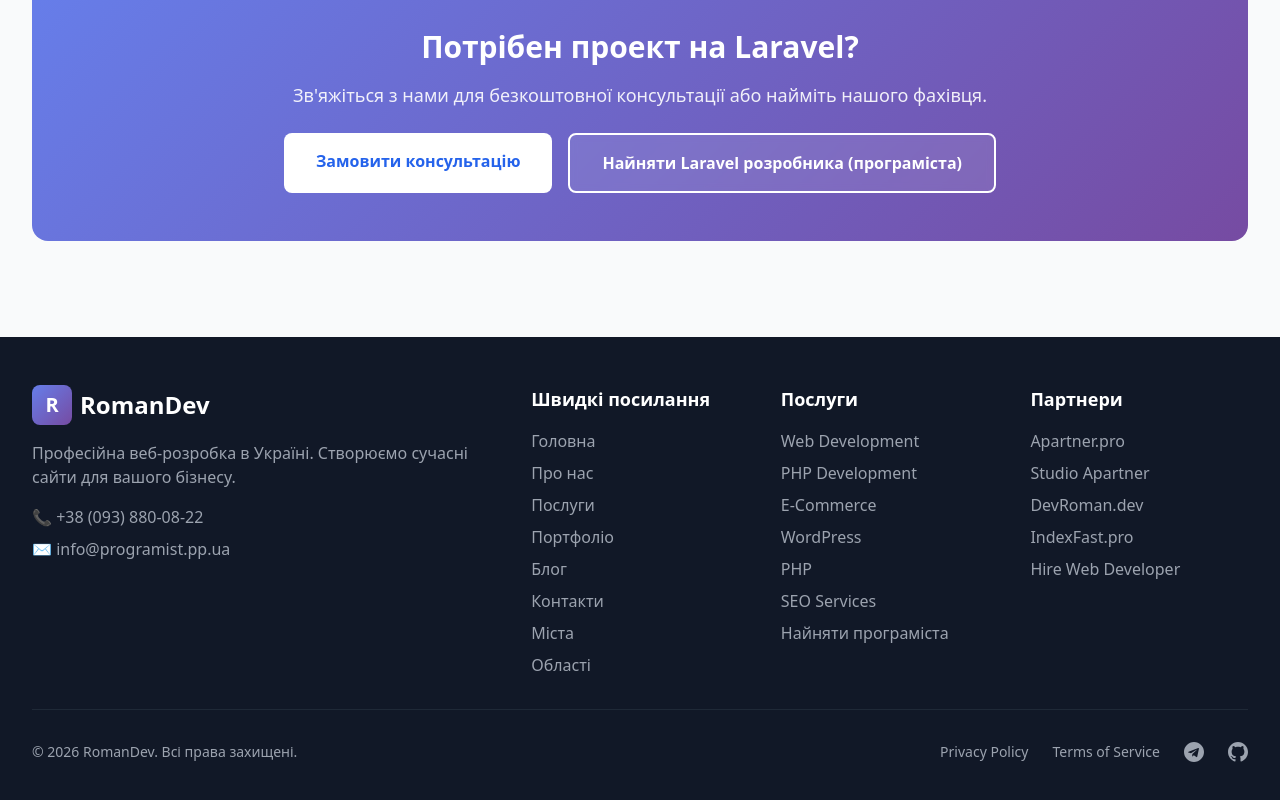
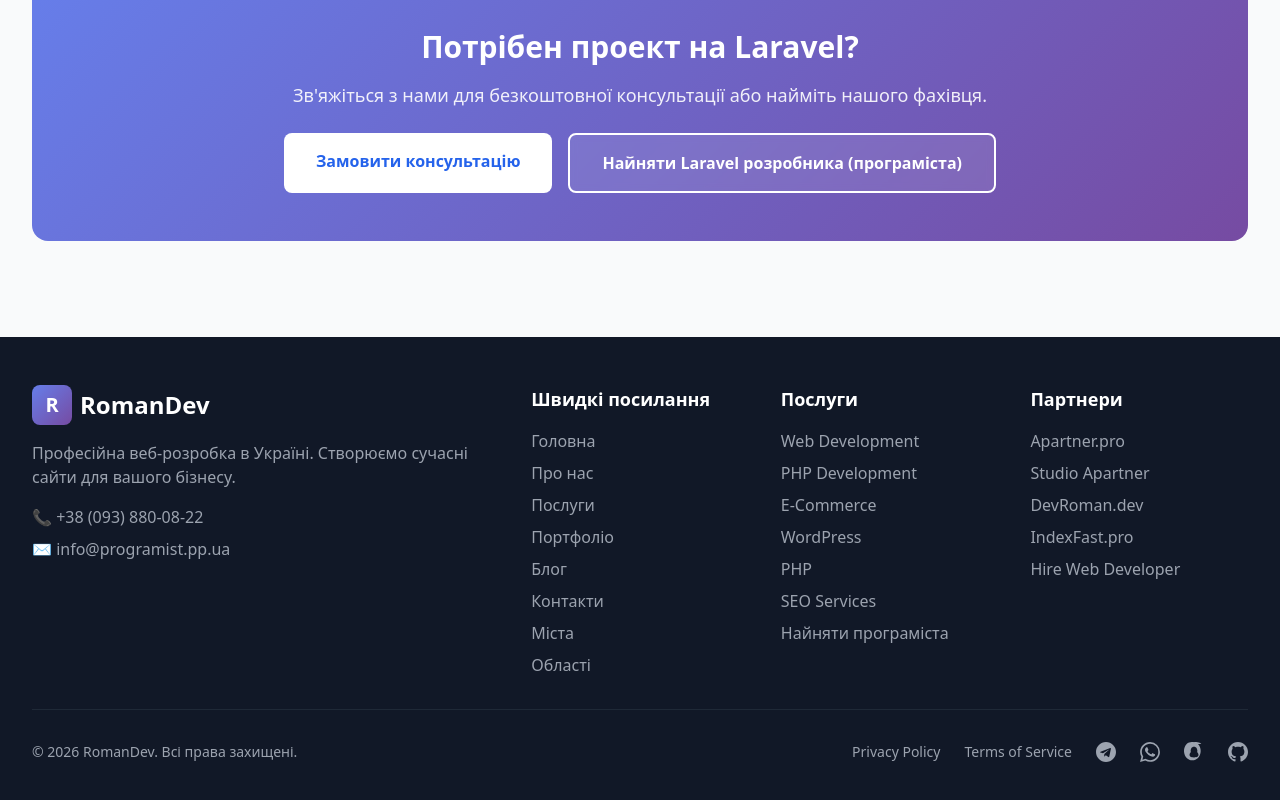
Before and after one commit to romanmatviy/programist.pp.ua, a Next.js app: page /ua/tech/laravel in a window 1280 px wide. Shown: the part 3991-4791 px from the top of the page. Built offline with nearby package versions, Linux system fonts and the light colour scheme.

Commit message:
feat: create Footer component with navigation links, partner list, and contact information

```diff
--- a/components/Footer.tsx
+++ b/components/Footer.tsx
@@ -181,6 +181,28 @@ export default function Footer({ lang, translations }: FooterProps) {
                 </svg>
               </a>
               <a
+                href="https://wa.me/380938800822"
+                target="_blank"
+                rel="noopener noreferrer"
+                className="text-gray-400 hover:text-white transition-colors"
+                aria-label="WhatsApp"
+              >
+                <svg className="w-5 h-5" fill="currentColor" viewBox="0 0 24 24">
+                  <path d="M17.472 14.382c-.297-.149-1.758-.867-2.03-.967-.273-.099-.471-.148-.67.15-.197.297-.767.966-.94 1.164-.173.199-.347.223-.644.075-.297-.15-1.255-.463-2.39-1.475-.883-.788-1.48-1.761-1.653-2.059-.173-.297-.018-.458.13-.606.134-.133.298-.347.446-.52.149-.174.198-.298.298-.497.099-.198.05-.371-.025-.52-.075-.149-.669-1.612-.916-2.207-.242-.579-.487-.5-.669-.51-.173-.008-.371-.01-.57-.01-.198 0-.52.074-.792.372-.272.297-1.04 1.016-1.04 2.479 0 1.462 1.065 2.875 1.213 3.074.149.198 2.096 3.2 5.077 4.487.709.306 1.262.489 1.694.625.712.227 1.36.195 1.871.118.571-.085 1.758-.719 2.006-1.413.248-.694.248-1.289.173-1.413-.074-.124-.272-.198-.57-.347m-5.421 7.403h-.004a9.87 9.87 0 01-5.031-1.378l-.361-.214-3.741.982.998-3.648-.235-.374a9.86 9.86 0 01-1.51-5.26c.001-5.45 4.436-9.884 9.888-9.884 2.64 0 5.122 1.03 6.988 2.898a9.825 9.825 0 012.893 6.994c-.003 5.45-4.437 9.884-9.885 9.884m8.413-18.297A11.815 11.815 0 0012.05 0C5.495 0 .16 5.335.157 11.892c0 2.096.547 4.142 1.588 5.945L.057 24l6.305-1.654a11.882 11.882 0 005.683 1.448h.005c6.554 0 11.89-5.335 11.893-11.893a11.821 11.821 0 00-3.48-8.413z"/>
+                </svg>
+              </a>
+              <a
+                href="viber://chat?number=+380938800822"
+                target="_blank"
+                rel="noopener noreferrer"
+                className="text-gray-400 hover:text-white transition-colors"
+                aria-label="Viber"
+              >
+                <svg className="w-5 h-5" fill="currentColor" viewBox="0 0 24 24">
+                  <path d="M20.812 2.343C18.398.093 14.47-.333 12.005.177 9.54-.333 5.612.093 3.198 2.343.72 4.654-.254 8.483.07 11.894c.294 3.1 1.472 5.6 3.502 7.467 1.653 1.52 3.8 2.49 6.154 2.62l.001.019.278-.001.278.001.001-.019c2.354-.13 4.501-1.1 6.154-2.62 2.03-1.867 3.208-4.367 3.502-7.467.324-3.411-.65-7.24-3.128-9.551zM17.1 16.609c-.412.89-1.572 1.478-1.572 1.478s-1.075.505-3.523.505c-2.449 0-3.524-.505-3.524-.505s-1.16-.588-1.572-1.478c-.286-.617-.335-1.386-.05-2.394.23-.814.787-1.62 1.36-2.26-.178-.667-.278-1.47-.138-2.35.274-1.722 1.265-2.86 1.265-2.86s.243-.26.723-.52c.484-.262 1.138-.454 1.936-.454.798 0 1.452.192 1.936.454.48.26.723.52.723.52s.991 1.138 1.265 2.86c.14.88.04 1.683-.138 2.35.573.64 1.13 1.446 1.36 2.26.285 1.008.236 1.777-.051 2.394z"/>
+                </svg>
+              </a>
+              <a
                 href="https://github.com/MatviyRoman"
                 target="_blank"
                 rel="noopener noreferrer"
```
